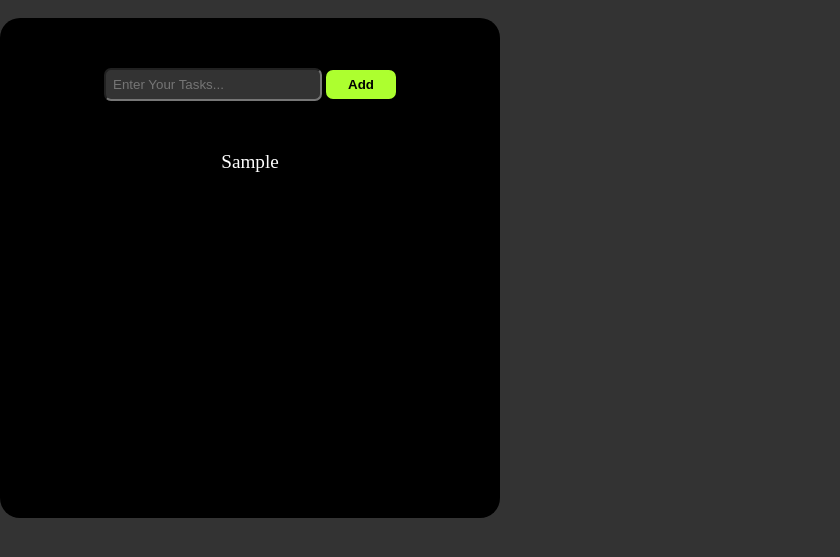
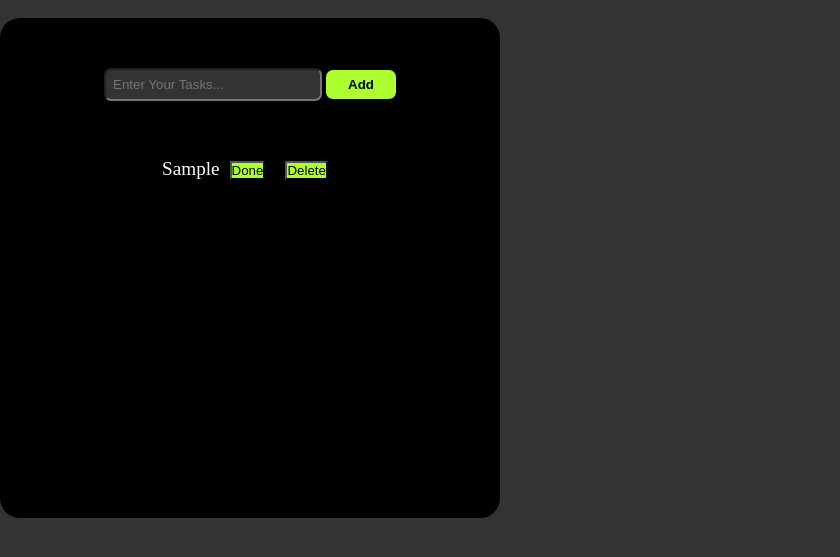
Before and after one commit to Kshreyas00/Basic-Frontend-Projects, a plain HTML site: page Todo-App/index.html in a window 1280 px wide. Both pictures are taken after typing "Sample" into the empty fields and a click on the button "Add". Shown: the part 111-668 px from the top of the page, without its empty margins (0-840 px from the left). Drawn offline with Linux system fonts and the light colour scheme.

Commit message:
Update Todo App with functionality of delete and done buttons

```diff
--- a/Todo-App/script.js
+++ b/Todo-App/script.js
@@ -4,16 +4,43 @@ const tasklist = document.getElementById("tasklist");
 
 
 addbutton.addEventListener("click",function(){
-   const li = document.createElement("li");
+  const li = document.createElement("li");
   li.textContent = input.value.trim();
+
+  const donebtn = document.createElement("button");
+  const deletebtn = document.createElement("button");
+
+  donebtn.textContent = "Done";
+  deletebtn.textContent = "Delete";
+
+  donebtn.id = "donebutton";
+  deletebtn.id = "deletedutton";
+
+   li.appendChild(donebtn);
+   li.appendChild(deletebtn);
+
 
   tasklist.appendChild(li);
 
 
 
 
+
   li.addEventListener("click",function(){
-    li.remove();
+
+      donebtn.addEventListener("click",function(){
+      li.style.textDecoration = 'line-through';
+      li.style.color = "yellowgreen";
+
+      deletebtn.addEventListener("click",function(){
+        li.style.backgroundColor = "red";
+        alert("If you want to delete this task");
+        li.remove();
+      })
+
+
+  })
+
   })
 
 
--- a/Todo-App/style.css
+++ b/Todo-App/style.css
@@ -84,5 +84,10 @@ li{
 }
 
 li:hover{
-    text-decoration: line-through;
+    cursor: pointer;
 }
+
+li button{
+    background-color: greenyellow;
+    margin: 10px;
+}
```
